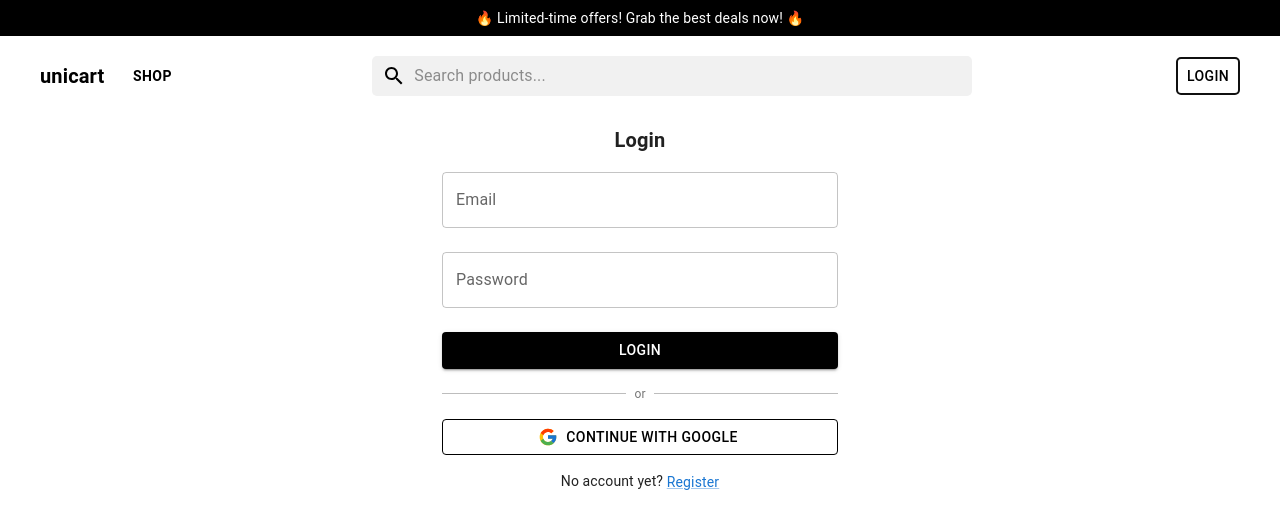
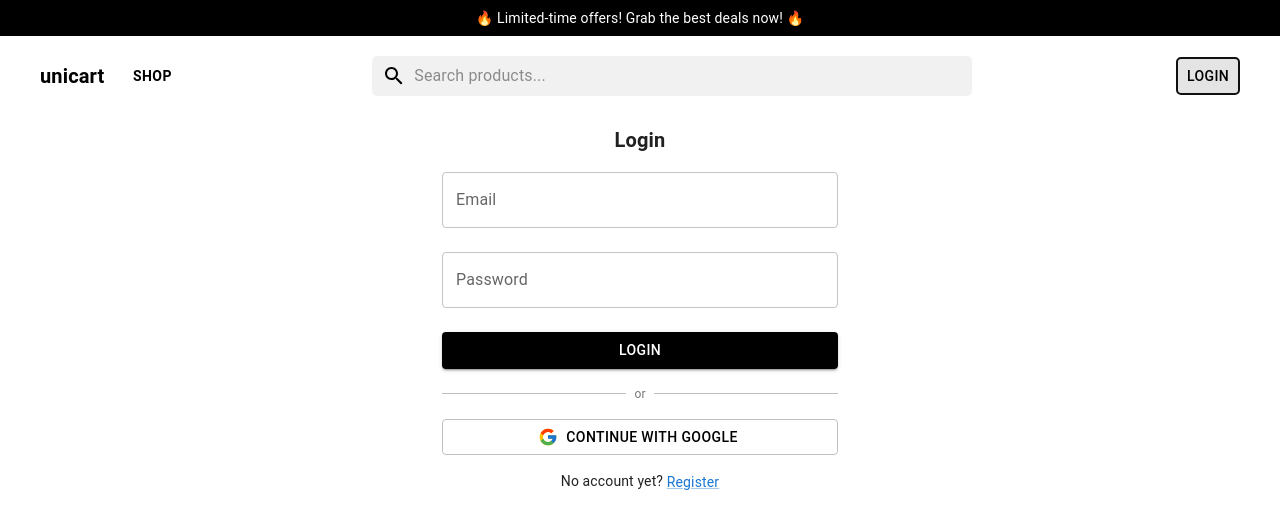
Before and after one commit to ashdejesus/unicart, a React (Vite) app: page /signup in a window 1280 px wide. Both pictures are taken after a click on the button "LOGIN". Shown: the top 528 px of the page. Built offline with nearby package versions, Linux system fonts and the light colour scheme; no server answers.

Commit message:
buttons updated

```diff
--- a/src/components/Navbar.jsx
+++ b/src/components/Navbar.jsx
@@ -90,11 +90,24 @@ const Navbar = () => {
               </>
             ) : (
               <Button
-                sx={{ marginLeft: "16px", color: "#000", border: "1px solid #000" }}
+                sx={{
+                  marginLeft: "16px",
+                  color: "black",
+                  border: "1px solid #000", // Default border color (gray)
+                  "&:hover": {
+                    borderColor: "#E5E4E4",
+                    backgroundColor: "#E5E4E4",
+                  },
+                  "&:focus, &:active": {
+                    borderColor: "#E5E4E4",
+                    backgroundColor: "#E5E4E4",
+                  },
+                }}
                 onClick={() => navigate("/login")}
               >
                 Login
               </Button>
+
             )}
           </Box>
         </Toolbar>
--- a/src/pages/Dashboard.jsx
+++ b/src/pages/Dashboard.jsx
@@ -1,5 +1,3 @@
-
-
 import React from "react";
 import { Container, Typography } from "@mui/material";
 
--- a/src/pages/Login.jsx
+++ b/src/pages/Login.jsx
@@ -40,8 +40,23 @@ const Login = () => {
         <TextField fullWidth label="Email" margin="normal" onChange={(e) => setEmail(e.target.value)} />
         <TextField fullWidth label="Password" type="password" margin="normal" onChange={(e) => setPassword(e.target.value)} />
 
-        {/* Login Button */}
-        <Button fullWidth variant="contained" sx={{ backgroundColor: "#000", color: "#fff", mt: 2 }} onClick={handleLogin}>
+        {/* Updated Login Button with Hover Effect */}
+        <Button
+          fullWidth
+          variant="contained"
+          sx={{
+            backgroundColor: "#000",
+            color: "#fff",
+            mt: 2,
+            "&:hover": {
+              backgroundColor: "#676667", // Change to gray on hover
+            },
+            "&:focus, &:active": {
+              backgroundColor: "#676667", // Keep the hover color when clicked
+            },
+          }}
+          onClick={handleLogin}
+        >
           Login
         </Button>
 
@@ -52,18 +67,18 @@ const Login = () => {
           <Box sx={{ flex: 1, height: "1px", bgcolor: "grey.400" }} />
         </Box>
 
-                {/* Google Login Button */}
-                <Button
+        {/* Google Login Button */}
+        <Button
           fullWidth
           variant="outlined"
           sx={{
             backgroundColor: "white",
             color: "black",
             mt: 2,
-            borderColor: "black", // Outline color set to black
+            borderColor: "#c0c1c0", // Default border color
             "&:hover": {
-              borderColor: "#E5E4E4", // Keep outline black on hover
-              backgroundColor: "#E5E4E4", // Hover background color
+              borderColor: "#E5E4E4",
+              backgroundColor: "#E5E4E4",
             },
           }}
           onClick={handleGoogleLogin}
--- a/src/pages/Signup.jsx
+++ b/src/pages/Signup.jsx
@@ -1,5 +1,5 @@
 import React, { useState } from "react";
-import { TextField, Button, Container, Typography, Box, Link, Divider } from "@mui/material";
+import { TextField, Button, Container, Typography, Box, Link } from "@mui/material";
 import { createUserWithEmailAndPassword, signInWithPopup, GoogleAuthProvider } from "firebase/auth";
 import { auth, db } from "../firebase";
 import { setDoc, doc } from "firebase/firestore";
@@ -61,16 +61,34 @@ const Signup = () => {
         <TextField fullWidth label="Email" margin="normal" sx={{ mt: 2 }} onChange={(e) => setEmail(e.target.value)} />
         <TextField fullWidth label="Password" type="password" margin="normal" sx={{ mt: 2 }} onChange={(e) => setPassword(e.target.value)} />
 
-        <Button fullWidth variant="contained" sx={{ backgroundColor: "#000", color: "#fff", mt: 2 }} onClick={handleSignup}>
+        {/* Updated Sign Up Button with Hover Effect */}
+        <Button
+          fullWidth
+          variant="contained"
+          sx={{
+            backgroundColor: "#000",
+            color: "#fff",
+            mt: 2,
+            "&:hover": {
+              backgroundColor: "#676667", // Change to gray on hover
+            },
+            "&:focus, &:active": {
+              backgroundColor: "#676667", // Keep the hover color when clicked
+            },
+          }}
+          onClick={handleSignup}
+        >
           Sign Up with Email
         </Button>
 
+        {/* Divider */}
         <Box sx={{ display: "flex", alignItems: "center", mt: 2 }}>
           <Box sx={{ flex: 1, height: "1px", bgcolor: "grey.400" }} />
           <Typography sx={{ mx: 1, fontSize: "12px", color: "grey.600" }}>or</Typography>
           <Box sx={{ flex: 1, height: "1px", bgcolor: "grey.400" }} />
         </Box>
 
+        {/* Google Sign Up Button */}
         <Button
           fullWidth
           variant="outlined"
@@ -78,10 +96,10 @@ const Signup = () => {
             backgroundColor: "white",
             color: "black",
             mt: 2,
-            borderColor: "black", // Outline color set to black
+            borderColor: "#c0c1c0", // Outline color set to black
             "&:hover": {
-              borderColor: "black", // Keep outline black on hover
-              backgroundColor: "#E5E4E4", // Hover background color
+              borderColor: "#E5E4E4",
+              backgroundColor: "#E5E4E4",
             },
           }}
           onClick={handleGoogleSignup}
@@ -90,8 +108,9 @@ const Signup = () => {
           Continue with Google
         </Button>
 
+        {/* Already have an account? Login */}
         <Typography sx={{ mt: 2, fontSize: "14px" }}>
-          No account yet?{" "}
+          Already have an account?{" "}
           <Link component="button" variant="body2" onClick={() => navigate("/login")}>
             Login
           </Link>
```
